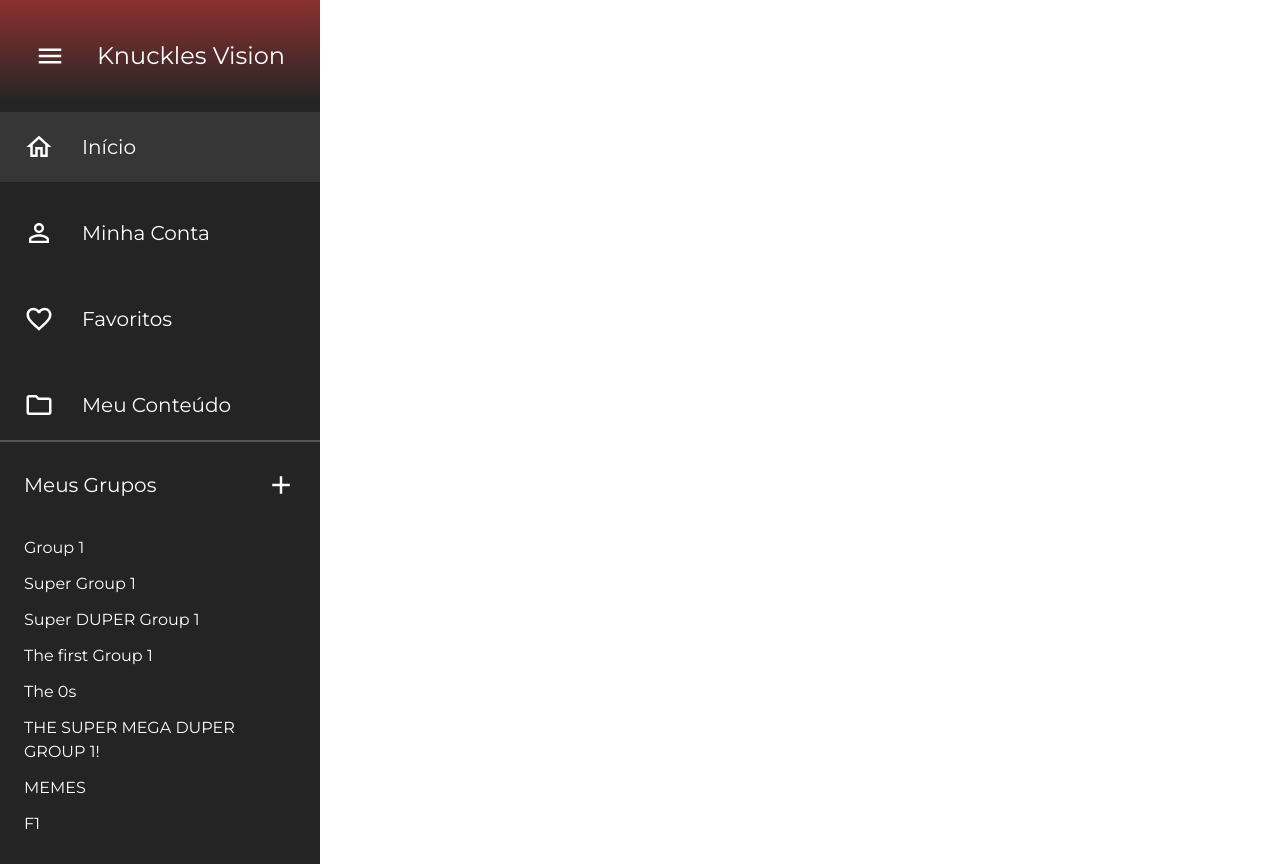
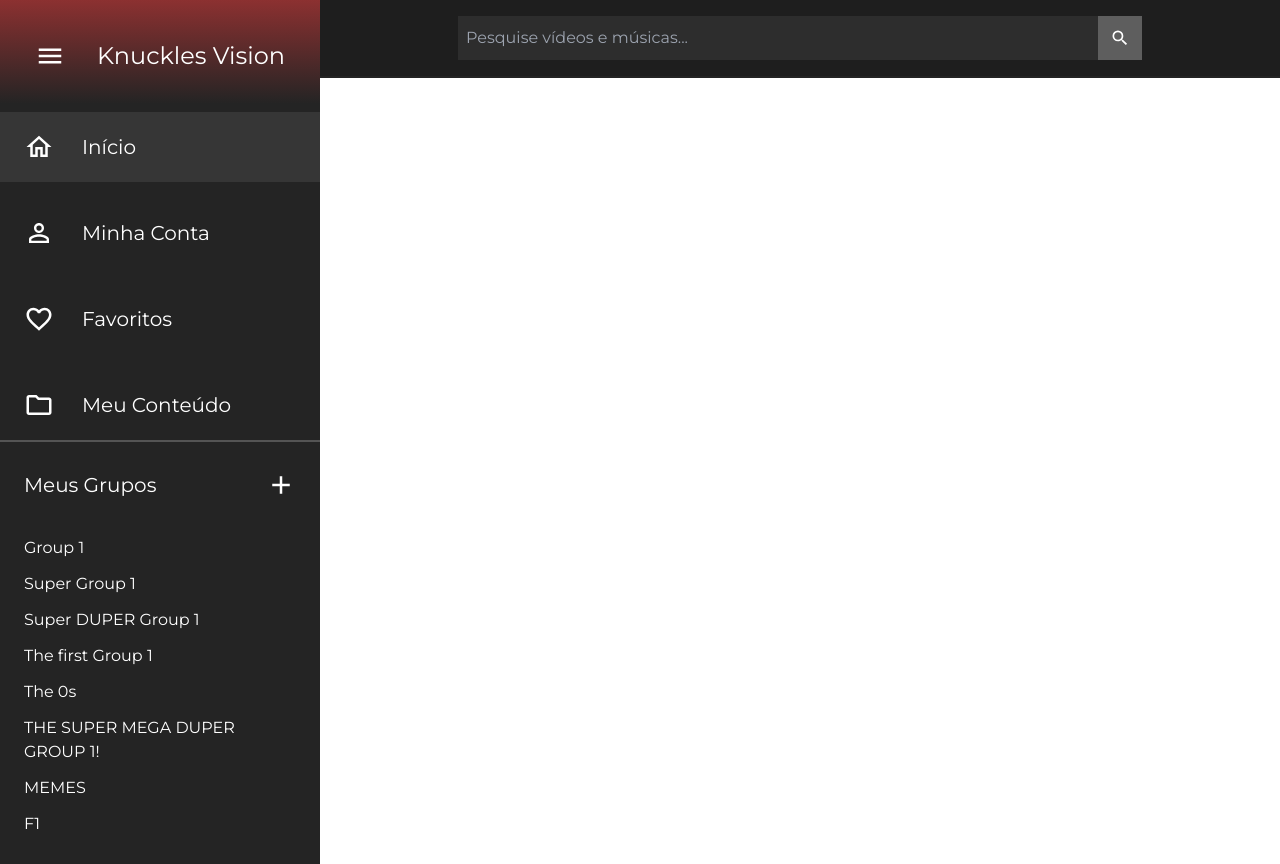
Before and after one commit to rafaelwillen/knuckles-vision, a React (Vite) app: page / in a window 1280 px wide. Built offline with nearby package versions, Linux system fonts and the light colour scheme.

Commit message:
✨ add search bar

```diff
--- /dev/null
+++ b/src/components/SearchInput/index.tsx
@@ -0,0 +1,34 @@
+import React, { useState } from "react";
+import { MdSearch } from "react-icons/md";
+import { Props } from "./types";
+
+const SearchInput: React.FC<Props> = ({ onSearch }) => {
+  const [searchQuery, setSearchQuery] = useState("");
+
+  return (
+    <form
+      className="flex justify-center py-4 bg-dark-900 border-dark-700
+       border-b-2"
+      onSubmit={(e) => {
+        e.preventDefault();
+        onSearch(searchQuery);
+      }}
+    >
+      <input
+        className="w-2/3 p-2 bg-dark-600 outline-slate-800"
+        placeholder="Pesquise vídeos e músicas..."
+        value={searchQuery}
+        onChange={(e) => setSearchQuery(e.target.value)}
+      />
+      <button
+        type="submit"
+        className="bg-grey-600 p-3 flex items-center justify-center
+        cursor-pointer transition hover:bg-grey-700"
+      >
+        <MdSearch size={20} />
+      </button>
+    </form>
+  );
+};
+
+export default SearchInput;
--- /dev/null
+++ b/src/components/SearchInput/types.ts
@@ -0,0 +1,3 @@
+export type Props = {
+  onSearch: (query: string) => void;
+};
--- a/src/pages/Home/index.tsx
+++ b/src/pages/Home/index.tsx
@@ -1,7 +1,16 @@
 import React from "react";
+import SearchInput from "../../components/SearchInput";
 
 const Home = () => {
-  return <div className="flex-1"></div>;
+  function handleSearch(searchQuery: string) {
+    console.log(searchQuery);
+  }
+
+  return (
+    <div className="flex-1">
+      <SearchInput onSearch={handleSearch} />
+    </div>
+  );
 };
 
 export default Home;
```
